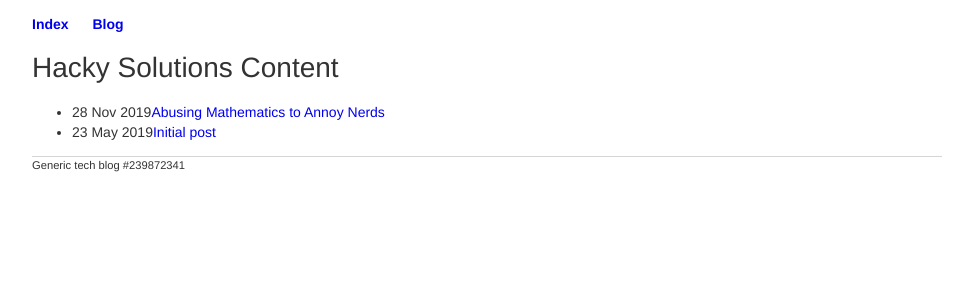
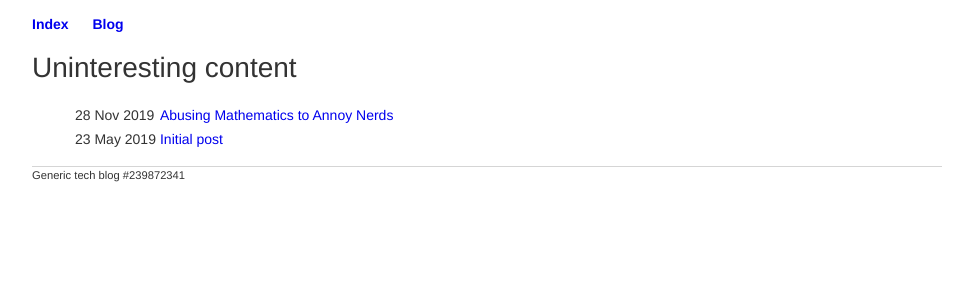
Before and after one commit to Glove/birb007.github.io, a Jekyll site: the page built from blog/index.html, in a window 1280 px wide. Shown: the top 300 px of the page, without its empty margins (153-1126 px from the left). Built offline with Jekyll 4.4.1, drawn with Linux system fonts in a browser that asks for light colours.

Commit message:
yet more changes

```diff
--- a/blog/index.html
+++ b/blog/index.html
@@ -1,11 +1,15 @@
 ---
 layout: default
-title: Hacky Solutions Content
+title: Uninteresting content
 ---
     <h1>{{ page.title }}</h1>
     <ul class="posts">
-
-        {% for post in site.posts %}
-            <li><span>{{ post.date || date_to_string }}</span><a href="{{ post.url }}" title="{{ post.title }}">{{ post.title }}</a></li>
-        {% endfor %}
+        <table>
+            {% for post in site.posts %}
+            <tr>
+                <td>{{ post.date || date_to_string }}</td>
+                <td><a href="{{ post.url }}" title="{{ post.title }}">{{ post.title }}</a></td>
+            </tr>
+            {% endfor %}
+        </table>
     </ul>
--- a/config.yml
+++ /dev/null
@@ -1,2 +0,0 @@
-name: Hacky Solutions
-markdown: kramdown
--- a/index.html
+++ b/index.html
@@ -4,5 +4,5 @@ title: Hacky Solutions
 ---
 <div class="blurb">
     <h1>Another generic blog</h1>
-    <p>Hi i'm birb, an average programmer. I hope you find something interesting here.</p>
+    <p>I'm birb, a pretty standard developer. I hope you find something here that interests you.</p>
 </div>
```
